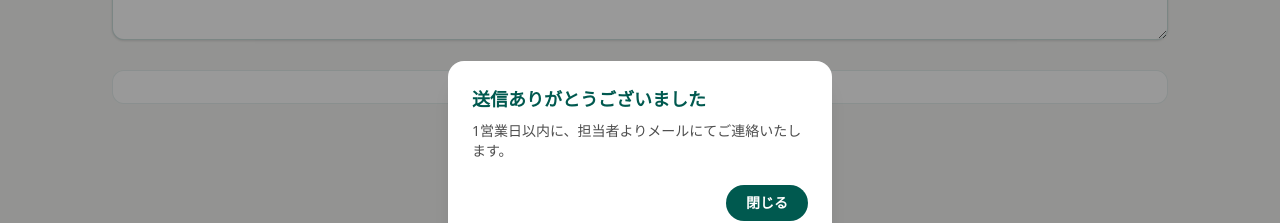
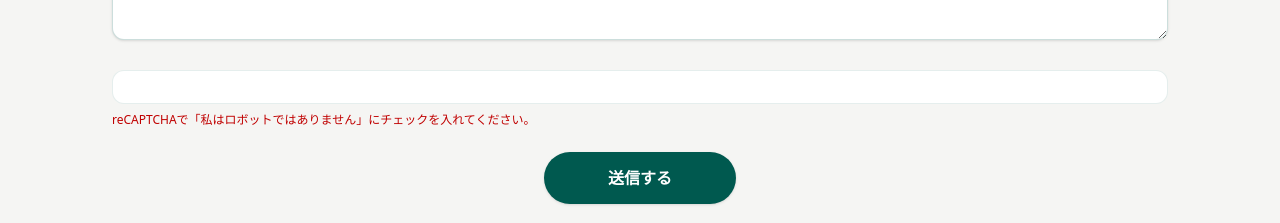
Before and after one commit to Shota44K/tomosu-ai, a Next.js app: page / in a window 1280 px wide. Both pictures are taken after typing "Sample", "Sample", "name@example.com", "5551234", "Sample" into the empty fields and a click on the button "送信する". Shown: the part 5502-5725 px from the top of the page. Built offline with nearby package versions, Linux system fonts and the light colour scheme; no server answers.

Commit message:
Enhance ContactForm component by adding error handling for reCAPTCHA, including user feedback for expired or failed reCAPTCHA attempts. Implement logic to validate reCAPTCHA response before form submission, improving user experience and form reliability.

```diff
--- a/components/home/ContactForm.tsx
+++ b/components/home/ContactForm.tsx
@@ -7,6 +7,7 @@ type Grecaptcha = {
   ready(callback: () => void): void;
   render(container: HTMLElement | string, parameters: { sitekey: string; [key: string]: unknown }): number;
   reset(id?: number): void;
+  getResponse(id?: number): string;
 };
 
 declare global {
@@ -34,6 +35,7 @@ export default function ContactForm() {
   const [touched, setTouched] = useState<Partial<Record<FieldName, boolean>>>({});
   const [submitting, setSubmitting] = useState(false);
   const [showModal, setShowModal] = useState(false);
+  const [captchaError, setCaptchaError] = useState<string | null>(null);
   const recaptchaRef = useRef<HTMLDivElement | null>(null);
   const [captchaId, setCaptchaId] = useState<number | null>(null);
   const siteKey = process.env.NEXT_PUBLIC_SITE_RECAPTCHA_KEY ?? '';
@@ -53,7 +55,15 @@ export default function ContactForm() {
       const renderWidget = () => {
         if (!recaptchaRef.current || cancelled) return;
         try {
-          const id = grecaptcha.render(recaptchaRef.current, { sitekey: siteKey });
+          const id = grecaptcha.render(recaptchaRef.current, {
+            sitekey: siteKey,
+            callback: () => setCaptchaError(null),
+            'expired-callback': () =>
+              setCaptchaError('reCAPTCHAの有効期限が切れました。再度チェックしてください。'),
+            'error-callback': () =>
+              setCaptchaError('reCAPTCHAの読み込みに失敗しました。時間をおいて再度お試しください。'),
+          });
+          setCaptchaError(null);
           if (!cancelled) setCaptchaId(id);
         } catch (err) {
           console.error('Failed to render reCAPTCHA widget', err);
@@ -125,6 +135,7 @@ export default function ContactForm() {
     setFormData(initialFormState);
     setErrors({});
     setTouched({});
+    setCaptchaError(null);
     if (typeof window !== 'undefined' && window.grecaptcha) {
       window.grecaptcha.reset(captchaId ?? undefined);
     }
@@ -144,10 +155,24 @@ export default function ContactForm() {
     setErrors(nextErrors);
     if (Object.keys(nextErrors).length > 0) return;
 
+    const formEl = e.currentTarget;
+    setCaptchaError(null);
+    const captchaResponse =
+      (typeof window !== 'undefined' && window.grecaptcha
+        ? window.grecaptcha.getResponse(captchaId ?? undefined)
+        : formEl.querySelector<HTMLTextAreaElement>('textarea[name="g-recaptcha-response"]')?.value) ?? '';
+
+    if (!captchaResponse) {
+      setCaptchaError('reCAPTCHAで「私はロボットではありません」にチェックを入れてください。');
+      return;
+    }
+
     try {
       setSubmitting(true);
-      const formEl = e.currentTarget;
       const fd = new FormData(formEl);
+      if (!fd.has('g-recaptcha-response')) {
+        fd.set('g-recaptcha-response', captchaResponse);
+      }
 
       if (!fd.has('form-name')) fd.append('form-name', 'contact');
 
@@ -283,10 +308,15 @@ export default function ContactForm() {
           </div>
 
           {/* カスタム reCAPTCHA v2 ウィジェット */}
-          <div
-            ref={recaptchaRef}
-            className="rounded-xl border border-primary/10 bg-white p-4"
-          />
+          <div>
+            <div
+              ref={recaptchaRef}
+              className="rounded-xl border border-primary/10 bg-white p-4"
+            />
+            {captchaError && (
+              <p className="mt-2 text-xs font-medium text-[#C00000]">{captchaError}</p>
+            )}
+          </div>
 
           <div className="text-center">
             <button
```
